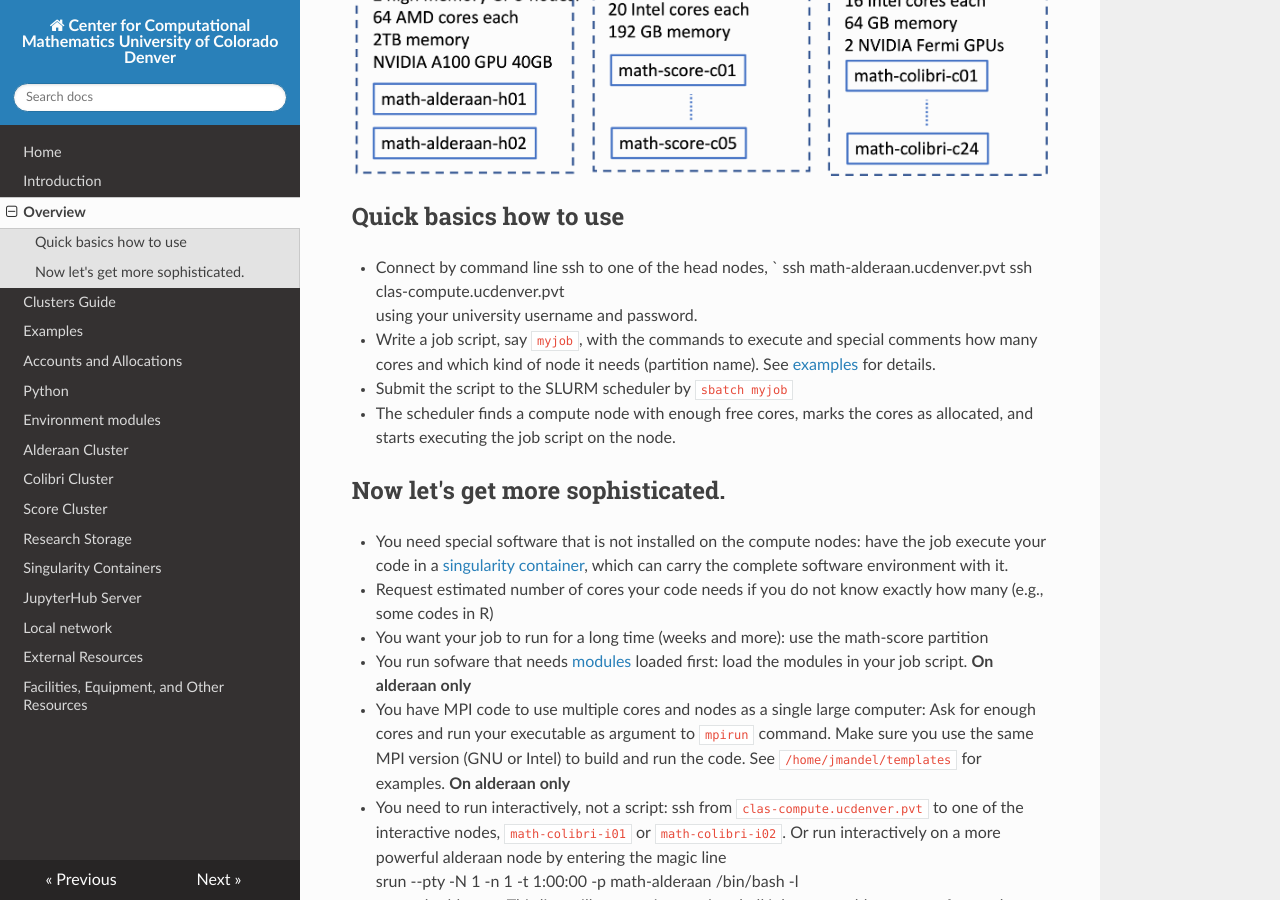
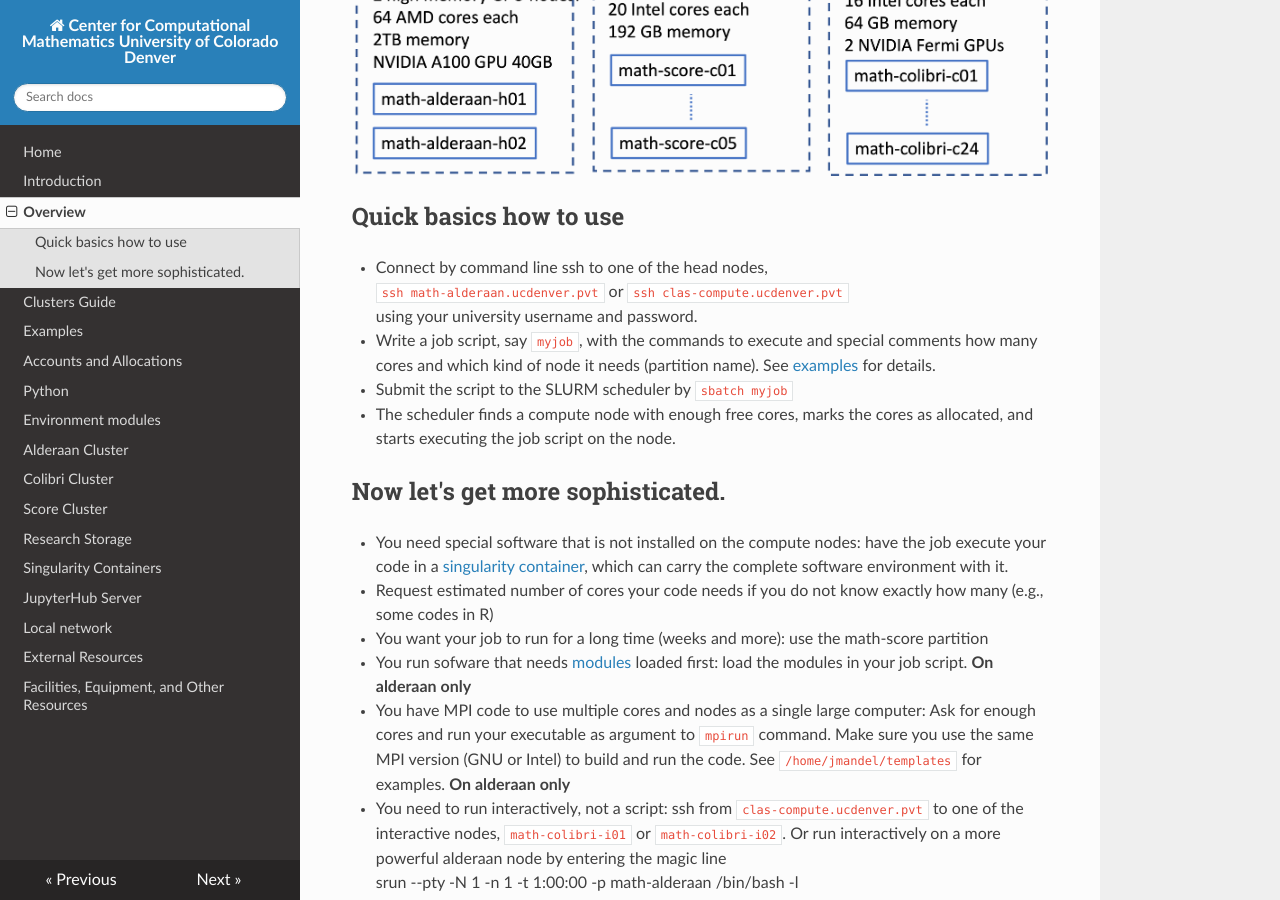
Before and after one commit to ccmucdenver/ccm-docs, an MkDocs documentation site: the page built from docs/overview.md, in a window 1280 px wide and 900 px high, scrolled down 504 px. Built offline with MkDocs 1.6.1, drawn with Linux system fonts in a browser that asks for light colours; nearby versions of some CDN libraries.

```diff
--- a/docs/overview.md
+++ b/docs/overview.md
@@ -2,9 +2,8 @@
 ![cluster](img/cluster.png)
 ## Quick basics how to use
 
-* Connect by command line ssh to one of the head nodes,   `
-    ssh math-alderaan.ucdenver.pvt
-    ssh clas-compute.ucdenver.pvt
+* Connect by command line ssh to one of the head nodes,
+`ssh math-alderaan.ucdenver.pvt` or `ssh clas-compute.ucdenver.pvt`
 using your university username and password.
 
 * Write a job script, say `myjob`, with the commands to execute and special
```
